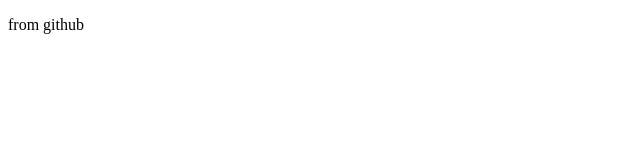
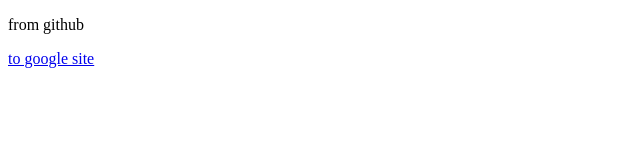
Before and after one commit to Chani-Rotenberg/EX05, a plain HTML site: page index.html in a window 1280 px wide. Shown: the whole page, without its empty margins (0-640 px from the left). Drawn offline with Linux system fonts and the light colour scheme.

Commit message:
add href

```diff
--- a/index.html
+++ b/index.html
@@ -8,5 +8,6 @@
 </head>
 <body>
     <p>from github</p>
+    <a href="https://www.google.com">to google site</a>
 </body>
 </html>
```
